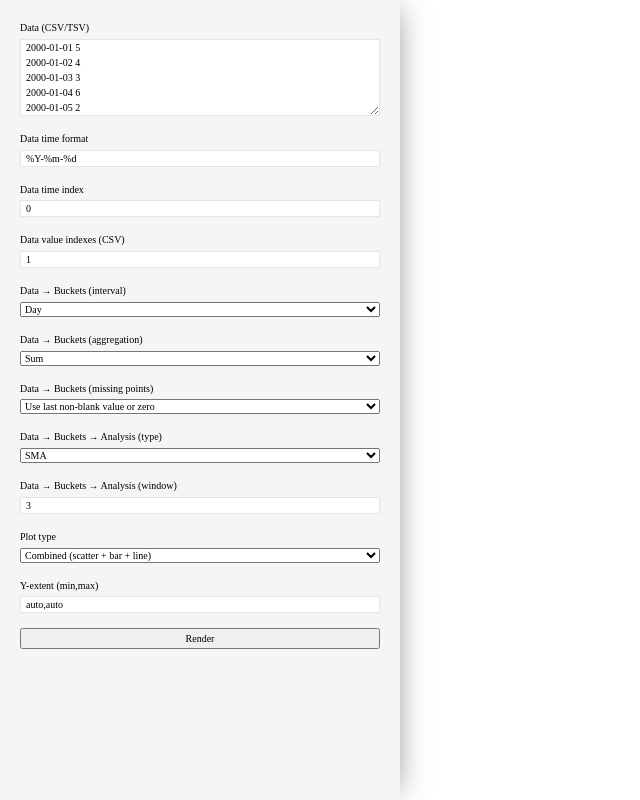
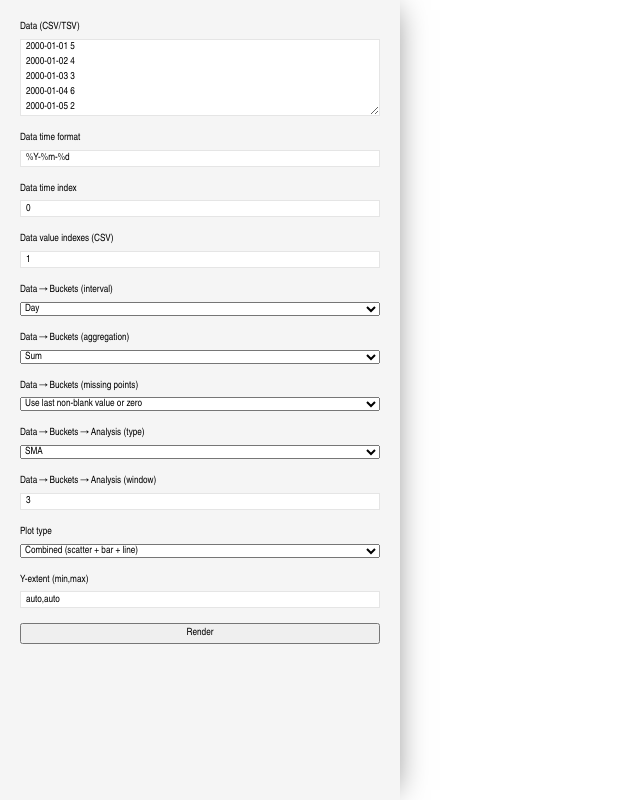
Before and after one commit to mkdynamic/giraffe, a plain HTML site: page index.html in a window 1280 px wide. Shown: the whole page, without its empty margins (0-640 px from the left). Drawn offline with Linux system fonts and the light colour scheme.

Commit message:
font stack

```diff
--- a/index.css
+++ b/index.css
@@ -6,8 +6,8 @@ html {
   --color-red: #f00;
   --color-green: #0f0;
   --color-blue: #00f;
-  --font-stack-normal: Input Mono Narrow;
-  --font-stack-condensed: Input Mono Compressed;
+  --font-stack-normal: Input Mono Narrow, Arial Narrow, sans-serif;
+  --font-stack-condensed: Input Mono Compressed, Arial Narrow, sans-serif;
 }
 
 * {
```
